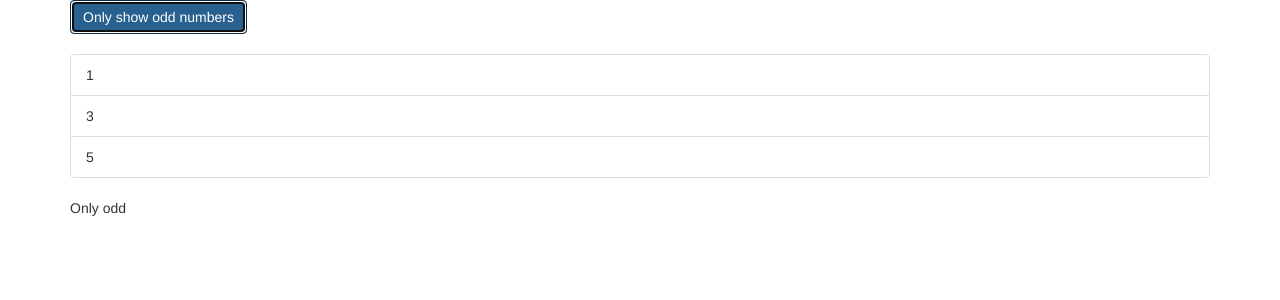
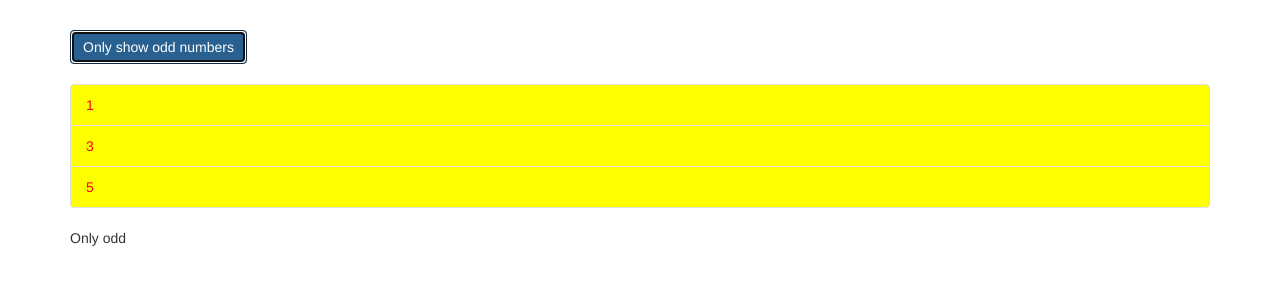
Before and after one commit to jfspps/AngularDirectives, an Angular app: page / in a window 1280 px wide. Both pictures are taken after a click on the button "Only show odd numbers". Shown: the top 300 px of the page. Built offline with nearby package versions, Linux system fonts and the light colour scheme.

Commit message:
added ngClass and ngStyle directives

```diff
--- a/src/app/app.component.css
+++ b/src/app/app.component.css
@@ -0,0 +1,7 @@
+.container {
+    margin-top: 30px;
+}
+
+.odd {
+    color: red;
+}
--- a/src/app/app.component.html
+++ b/src/app/app.component.html
@@ -1,21 +1,20 @@
 <div class="container">
   <div class="row">
     <div class="col-xs-12">
-      <button
-        class="btn btn-primary"
-        (click)="onlyOdd = !onlyOdd">Only show odd numbers</button>
+      <button class="btn btn-primary" (click)="onlyOdd = !onlyOdd">Only show odd numbers</button>
       <br><br>
       <ul class="list-group">
         <div *ngIf="onlyOdd">
-          <li
-          class="list-group-item" *ngFor="let number of oddNumbers"> {{ number }}
-        </li>
+          <li class="list-group-item" [ngClass]="{'odd': odd % 2 !== 0}"
+            [ngStyle]="{'backgroundColor': odd % 2 !== 0 ? 'yellow' : 'transparent'}" *ngFor="let odd of oddNumbers"> {{
+            odd }}
+          </li>
         </div>
 
         <div *ngIf="!onlyOdd">
-          <li
-          class="list-group-item" *ngFor="let number of evenNumbers"> {{ number }}
-        </li>
+          <li class="list-group-item" [ngClass]="{'odd': even % 2 !== 0}"
+          [ngStyle]="{'backgroundColor': even % 2 !== 0 ? 'yellow' : 'transparent'}" *ngFor="let even of evenNumbers"> {{ even }}
+          </li>
         </div>
       </ul>
       <ng-template [ngIf]="onlyOdd">
```
